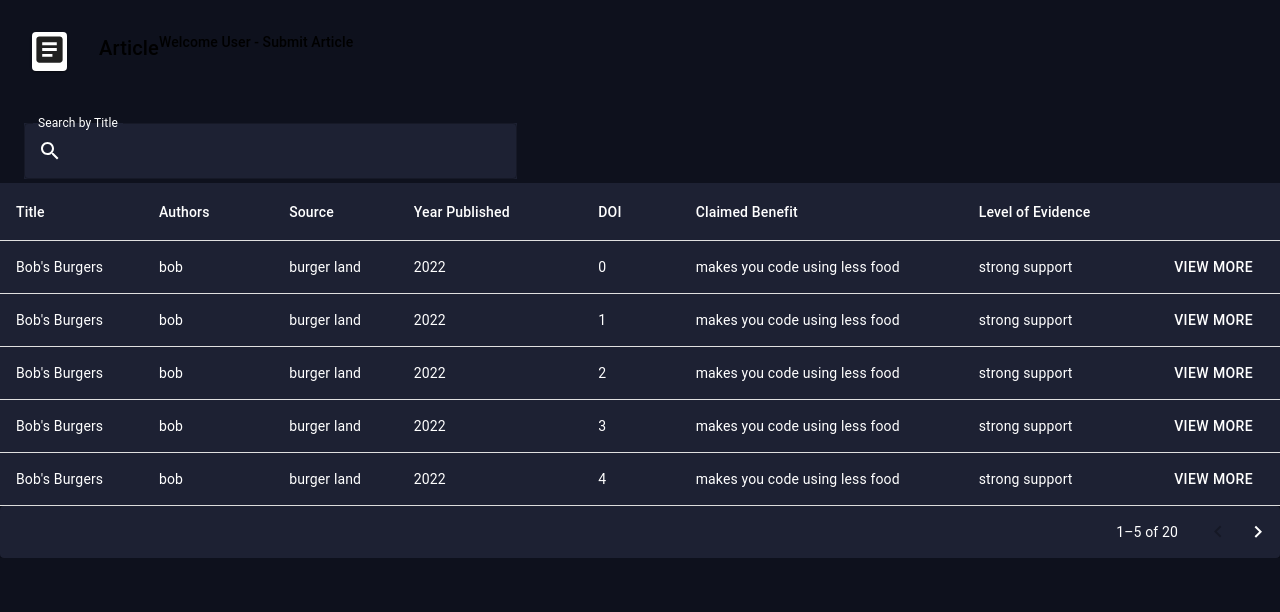
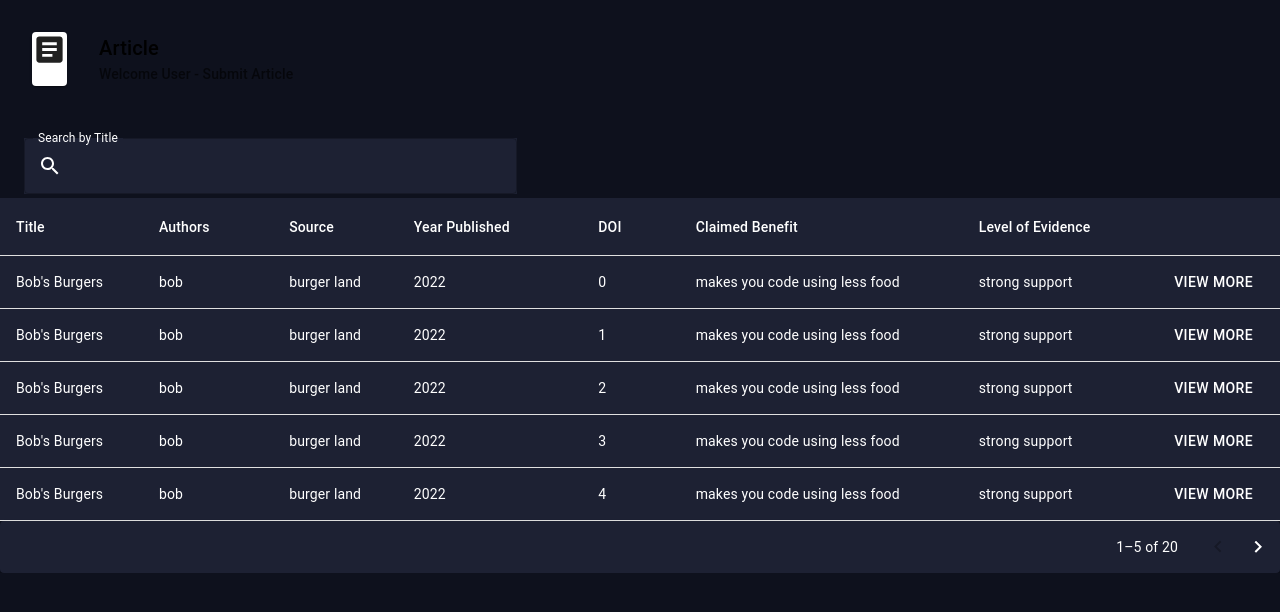
Before and after one commit to Andrew-Lee-A/Speed_Project, a React (Create React App) app in the folder client/: page / in a window 1280 px wide. Shown: the top 612 px of the page. Built offline with nearby package versions, Linux system fonts and the light colour scheme; no server answers.

Commit message:
styling page header

```diff
--- a/client/src/components/component-controller/ArticleFormHeader.js
+++ b/client/src/components/component-controller/ArticleFormHeader.js
@@ -16,8 +16,8 @@
     },
 }))
 
-const TypographyTitle = styled(Typography)(({ theme }) => ({
-    paddingLeft:theme.spacing(4),
+const TypographyTitle = styled('div')(({ theme }) => ({
+paddingLeft:theme.spacing(4),
     '& .MuiTypography-subtitle2':{
         opacity:'0.6'
     },
@@ -40,12 +40,14 @@
                 <Card>
                     {icon}
                 </Card>
-                <TypographyTitle variant ='h6' component='div'>
-                    {title}
+                <TypographyTitle>
+                    <Typography variant ='h6' component='div'>
+                        {title}
+                    </Typography>
+                    <Typography variant='subtitle2' component='div'>
+                        {subTitle}
+                    </Typography>
                 </TypographyTitle>
-                <Typography variant='subtitle2' component='div'>
-                    {subTitle}
-                </Typography>
             </HeaderDivStyled>
         </paperStyled>
     )
```
